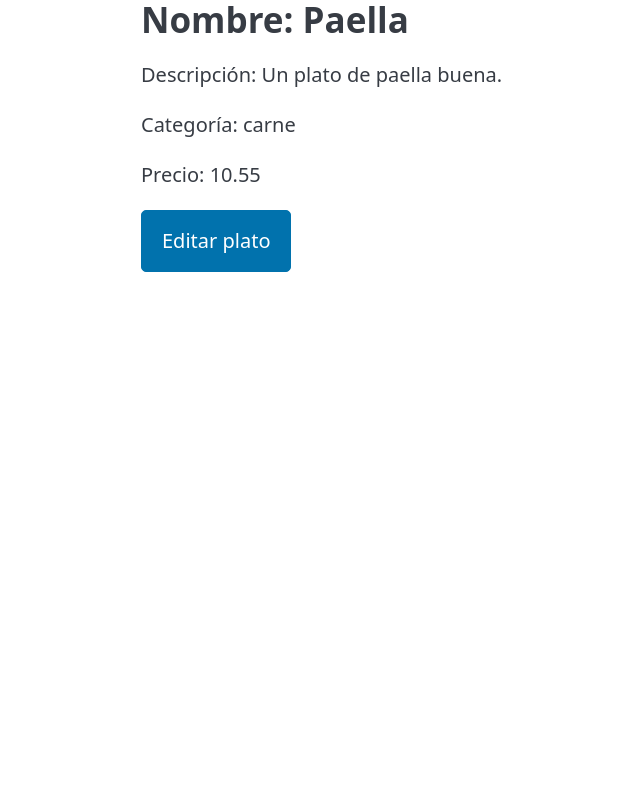
After one commit to DanielBelenguer/olla_chillona_django, a Django app: page /restaurante/1/ in a window 1280 px wide. The commit adds this page. Shown: the whole page, without its empty margins (243-883 px from the left). Run offline with Django 5.2, Linux system fonts and the light colour scheme; data comes from the database, SQL or seed files in the repository; both versions use the stored data as it was after the commit; some libraries are stand-ins or nearby versions.

Commit message:
Clase del dia 10/02/25

```diff
--- a/restaurante/models.py
+++ b/restaurante/models.py
@@ -24,7 +24,17 @@ class UsuarioPersonalizado(AbstractUser):
 
 
 class Plato(models.Model):
+    CARNE = 'carne'
+    PESCADO = 'pescado'
+    VEGETARIANO = 'vegetariano'
+    PIZZA = 'pizza'
+    CATEGORIA = [
+        (CARNE, 'carne'),
+        (PESCADO, 'pescado'),
+        (VEGETARIANO, 'vegetariano'),
+        (PIZZA, 'pizza')
+    ]
     nombre = models.CharField(max_length=50)
     descripcion = models.TextField()
-    categoria = models.CharField(max_length=50)
+    categoria = models.CharField(max_length=50, choices=CATEGORIA)
     precio = models.DecimalField(max_digits=5, decimal_places=2)
--- a/restaurante/templates/restaurante/add_plato.html
+++ b/restaurante/templates/restaurante/add_plato.html
@@ -16,7 +16,7 @@
             <select name="categoria">
                 <option value="carne">Carne</option>
                 <option value="pescado">Pescado</option>
-                <option value="vegano">Vegano</option>
+                <option value="vegetariano">Vegetariano</option>
                 <option value="pizzas">Pizzas</option>
             </select>
             <textarea id="descripcion" placeholder="Descripción" name="descripcion" rows="4" required></textarea>
@@ -24,6 +24,5 @@
             <button type="submit">Crear Plato</button>
         </form>
     </div>
-
 </body>
 </html>
--- a/restaurante/templates/restaurante/dashboard_cocinero.html
+++ b/restaurante/templates/restaurante/dashboard_cocinero.html
@@ -9,6 +9,7 @@
 <body style="display: flex; justify-content: center; height: 100vh; margin: 0;">
     <div style="width: 40%;">
         <h2>Esto es el dashboard del cocinero.</h2>
+        <button id="crearplato"><a style="color: white; text-decoration: none;" href="{% url 'add_plato'%}">Crear plato</a></button>
     </div>
 </body>
 </html>
--- /dev/null
+++ b/restaurante/templates/restaurante/detail.html
@@ -0,0 +1,23 @@
+<!DOCTYPE html>
+<html lang="en">
+<head>
+    <meta charset="UTF-8">
+    <meta name="viewport" content="width=device-width, initial-scale=1.0">
+    <title>Detalles del plato ({{plato.nombre}})</title>
+    <link rel="stylesheet" href="https://cdn.jsdelivr.net/npm/@picocss/pico@2/css/pico.min.css">
+</head>
+<body style="display: flex; justify-content: center; height: 100vh; margin: 0;">
+    <div class="contenedor_todos_platos" style="width: 40%;" >
+        {% if plato %}
+            <h2>Nombre: {{plato.nombre}}</h2>
+            <p>Descripción: {{plato.descripcion}}</p>
+            <p>Categoría: {{plato.categoria}}</p>
+            <p>Precio: {{plato.precio}}</p>
+        {% else %}
+            <p>No hay platos disponibles.</p>
+        {% endif %}
+        <button id="editarplato" class=""><a style="color: white; text-decoration: none;" href="{% url 'edita_plato'%}">Editar plato</a></button>
+    </div>
+
+</body>
+</html>
--- a/restaurante/templates/restaurante/list_platos.html
+++ b/restaurante/templates/restaurante/list_platos.html
@@ -9,10 +9,10 @@
 <body style="display: flex; justify-content: center; height: 100vh; margin: 0;">
     <div class="contenedor_todos_platos" style="width: 40%;">
         <h1>Todos los platos:</h1>
-        {% if platos_list %}
+        {% if platos %}
     <ul>
-    {% for plato in platos_list %}
-        <li><a href="/restaurante/{{ plato.id }}/">{{ plato.nombre }} {{ plato.precio }}</a></li>
+    {% for plato in platos %}
+        <li><a href="/restaurante/{{ plato.id }}/">{{ plato.nombre }}</a></li>
     {% endfor %}
     </ul>
     {% else %}
--- a/restaurante/urls.py
+++ b/restaurante/urls.py
@@ -7,5 +7,8 @@ urlpatterns = [
     path("registro/", views.register_view, name="register_view"),
     path("dashboard/", views.dashboard, name="dashboard"),
     path ("list_platos/" , views.list_platos, name="list_platos"),
-    path("add_plato/", views.add_plato, name="add_plato")
+    path("add_plato/", views.add_plato, name="add_plato"),
+    path("<int:plato_id>/", views.detail, name="detail"),
+    path("edita_plato/", views.edita_plato, name="edita_plato"),
+
 ]
--- a/restaurante/views.py
+++ b/restaurante/views.py
@@ -51,9 +51,23 @@ def list_platos(request):
 
 def add_plato(request):
     if request.method == 'POST':
-        nombre = request.POST['nombre']
-        categoria = request.POST['categoria']
-        descripcion = request.POST['descripcion']
-        precio = request.POST['precio']
-        plato = Plato.objects.create(nombre=nombre, categoria=categoria, descripcion=descripcion, precio=precio, plato=plato)
+        nombre = request.POST.get('nombre')
+        categoria = request.POST.get('categoria')
+        descripcion = request.POST.get('descripcion')
+        precio = request.POST.get('precio')
+        Plato.objects.create(nombre=nombre, categoria=categoria, descripcion=descripcion, precio=precio)
     return render(request, "restaurante/add_plato.html")
+
+
+def detail(request, plato_id):
+    plato = Plato.objects.get(id=plato_id)
+    return render(request, "restaurante/detail.html", {"plato": plato})
+
+def edita_plato(request):
+    if request.method == 'POST':
+        nombre = request.POST.get('nombre')
+        categoria = request.POST.get('categoria')
+        descripcion = request.POST.get('descripcion')
+        precio = request.POST.get('precio')
+        Plato.objects.create(nombre=nombre, categoria=categoria, descripcion=descripcion, precio=precio)
+    return render(request, "restaurante/editar_plato.html")
```
Also changed, not shown: restaurante/templates/restaurante/editar_plato.html (added, +28 -0 lines), db.sqlite3, restaurante/migrations/0001_initial.py.
